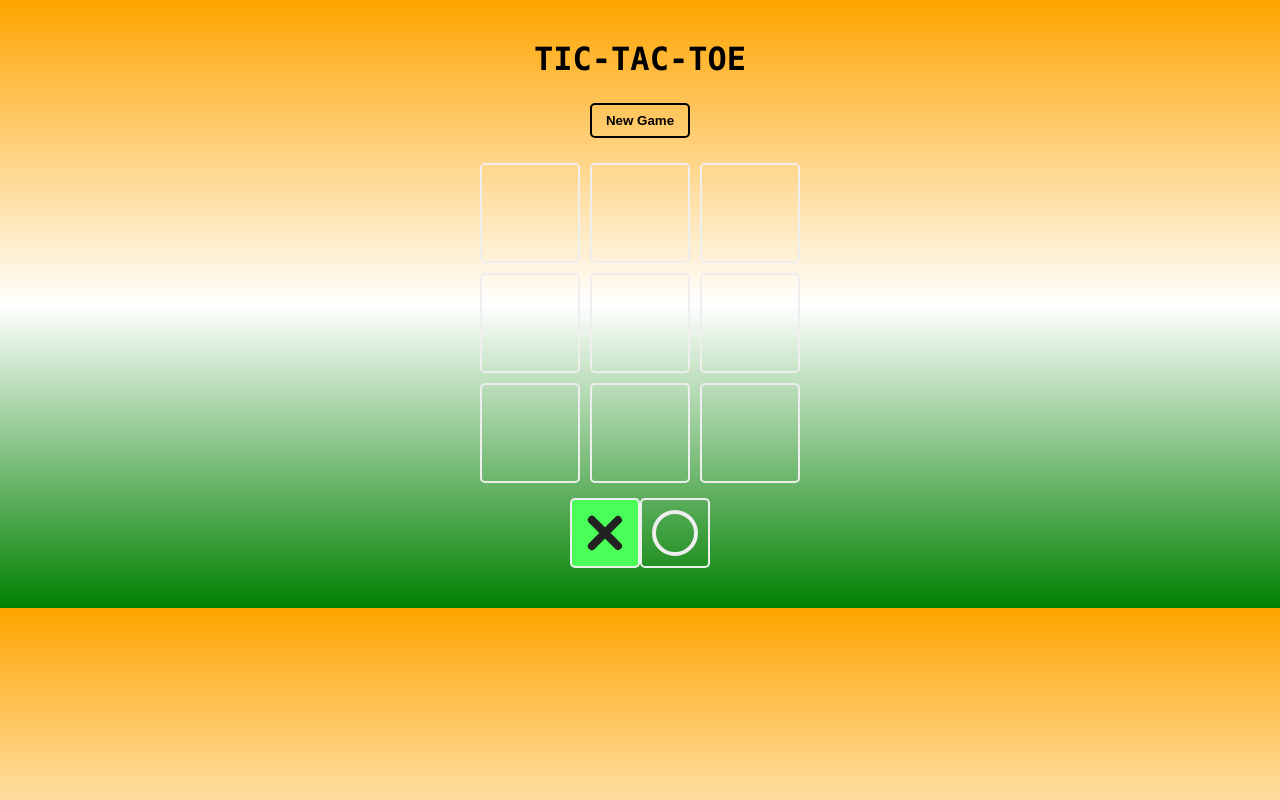
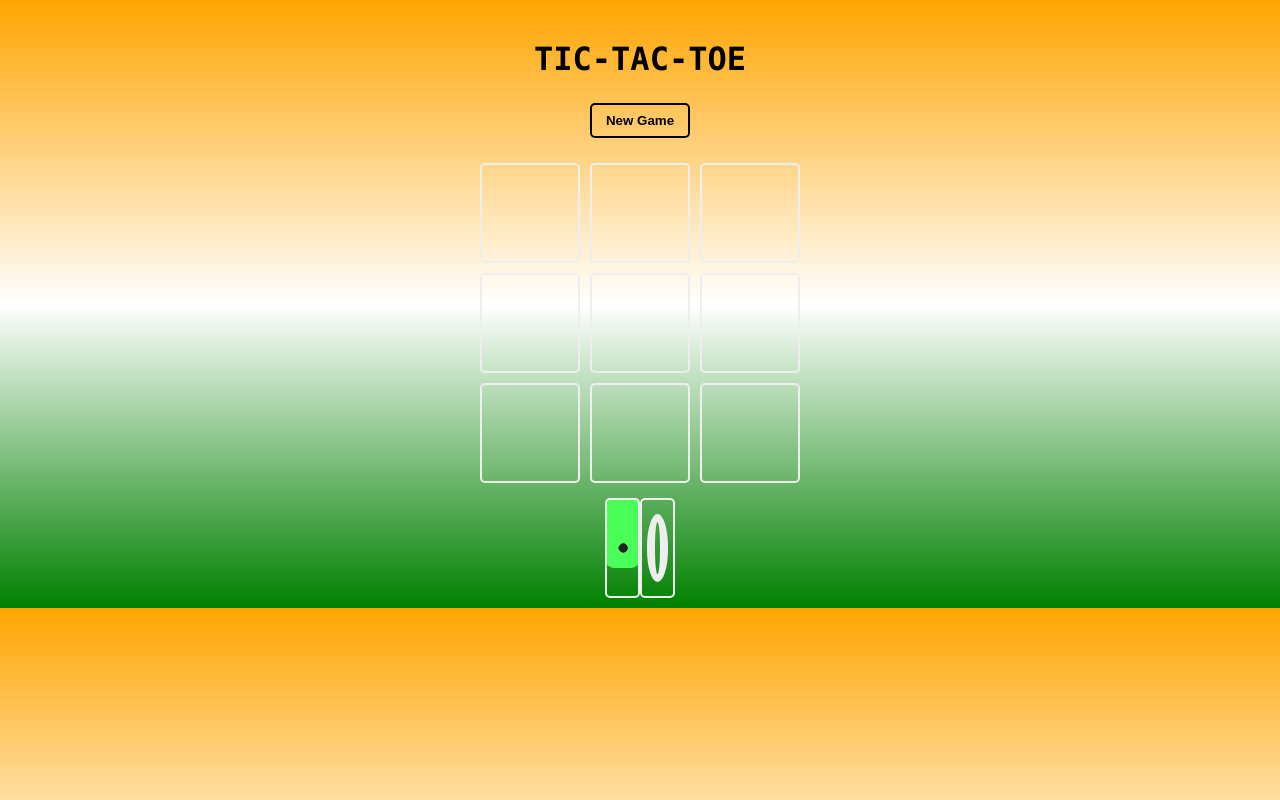
Before and after one commit to ganitkumar517/feynman, a React (Create React App) app: page / in a window 1280 px wide. Built offline with nearby package versions, Linux system fonts and the light colour scheme; the HTML template or start-up script is replaced by a standard one.

Commit message:
Update index.css

```diff
--- a/src/index.css
+++ b/src/index.css
@@ -49,12 +49,12 @@ body {
     border-radius: 10px;
 }
 
-.turn .square,
+.turn ,
 .winner .square {
     width: 70px;
     height: 70px;
     pointer-events: none;
-/*     border-color: transparent; */
+    border-color: transparent;
 }
 
 .turn .square span.x::before,
@@ -63,9 +63,9 @@ body {
     transition: 0.2s;
 }
 
-.turn .square span.o {
+.turn span.o {
     transition: 0.2s;
-    border:4px solid black;
+  border-color: #222;
 }
 
 .turn::after {
@@ -133,3 +133,6 @@ body {
     display: flex;
     gap: 15px;
 }
+.square{
+    border:4px solid black;
+}
```
